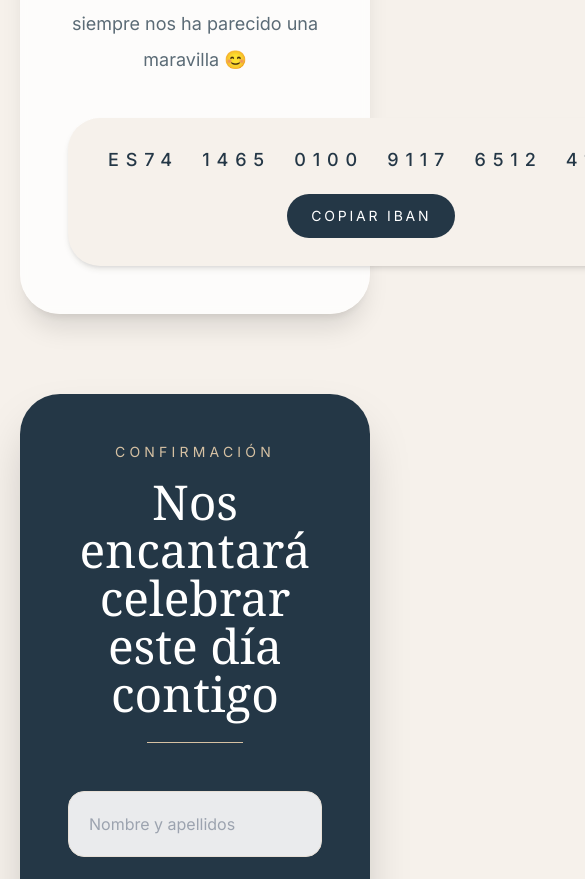
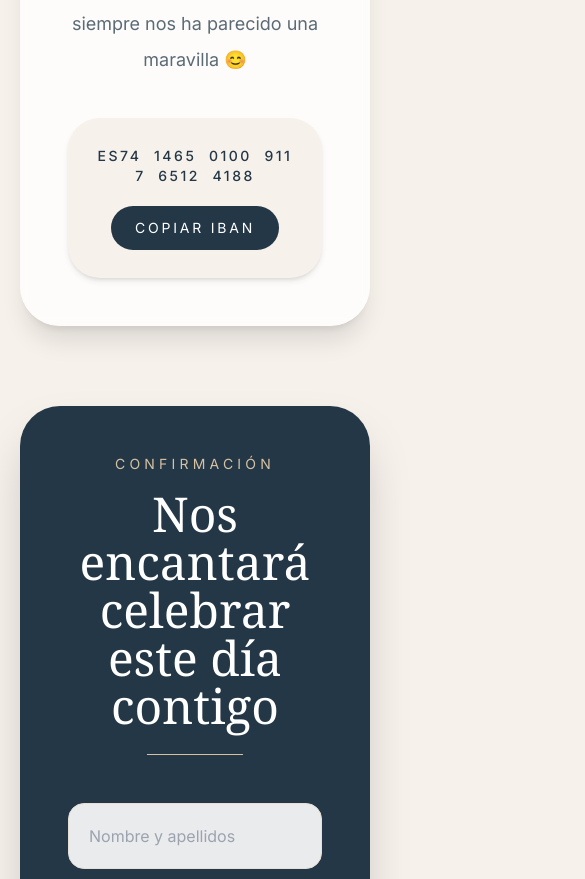
Before and after one commit to migueldevicente7-boop/boda-isabel-miguel, a Next.js app: page / in a window 390 px wide. Shown: the part 5486-6365 px from the top of the page, 585 px wide, since content can reach past the window. Built offline with nearby package versions, Linux system fonts and the light colour scheme.

Commit message:
Update page.tsx

```diff
--- a/app/page.tsx
+++ b/app/page.tsx
@@ -455,9 +455,9 @@ export default function Home() {
     y el efectivo siempre nos ha parecido una maravilla 😊
   </p>
 
-  <div className="inline-flex flex-col items-center gap-5 bg-[#f6f1eb] rounded-[32px] px-10 py-7 shadow-md">
+  <div className="inline-flex flex-col items-center gap-5 bg-[#f6f1eb] rounded-[32px] px-6 md:px-10 py-7 shadow-md">
 
-  <p className="tracking-[0.38em] text-[#243746] text-lg md:text-xl font-medium">
+  <p className="text-[#243746] text-sm md:text-xl font-medium tracking-[0.18em] md:tracking-[0.38em] break-all">
     ES74&nbsp;&nbsp;1465&nbsp;&nbsp;0100&nbsp;&nbsp;9117&nbsp;&nbsp;6512&nbsp;&nbsp;4188
   </p>
 
```
